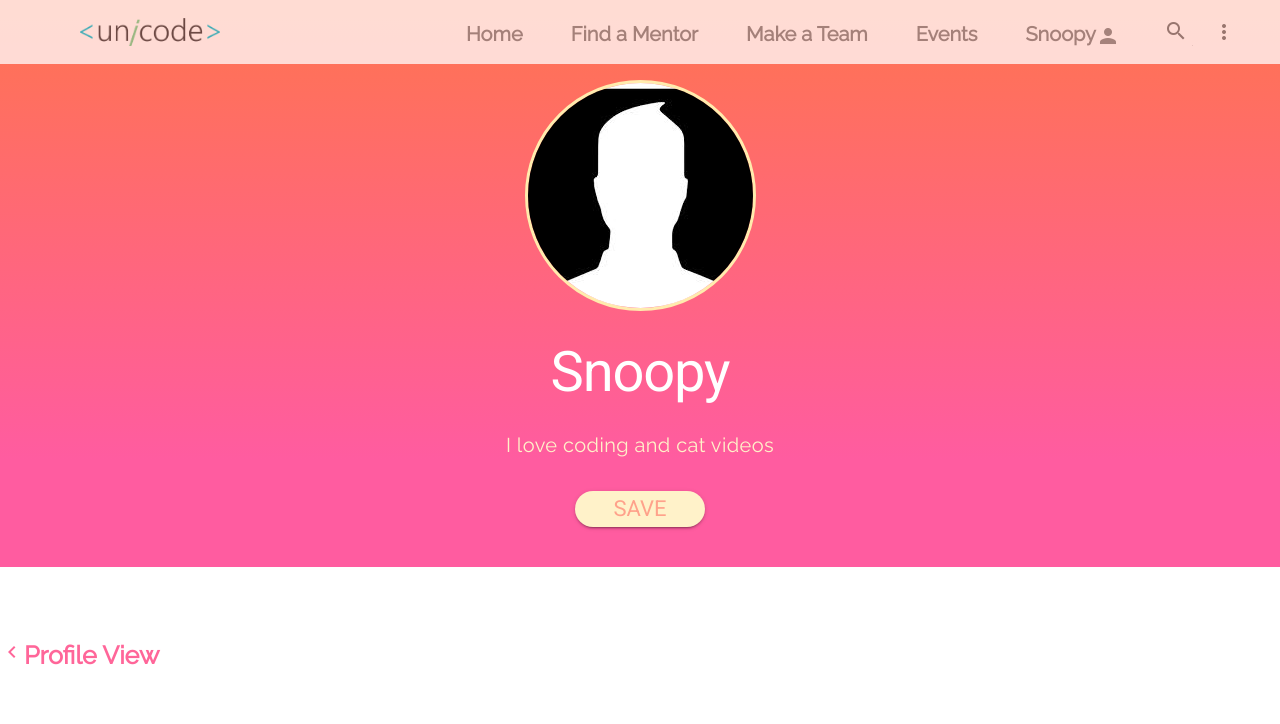
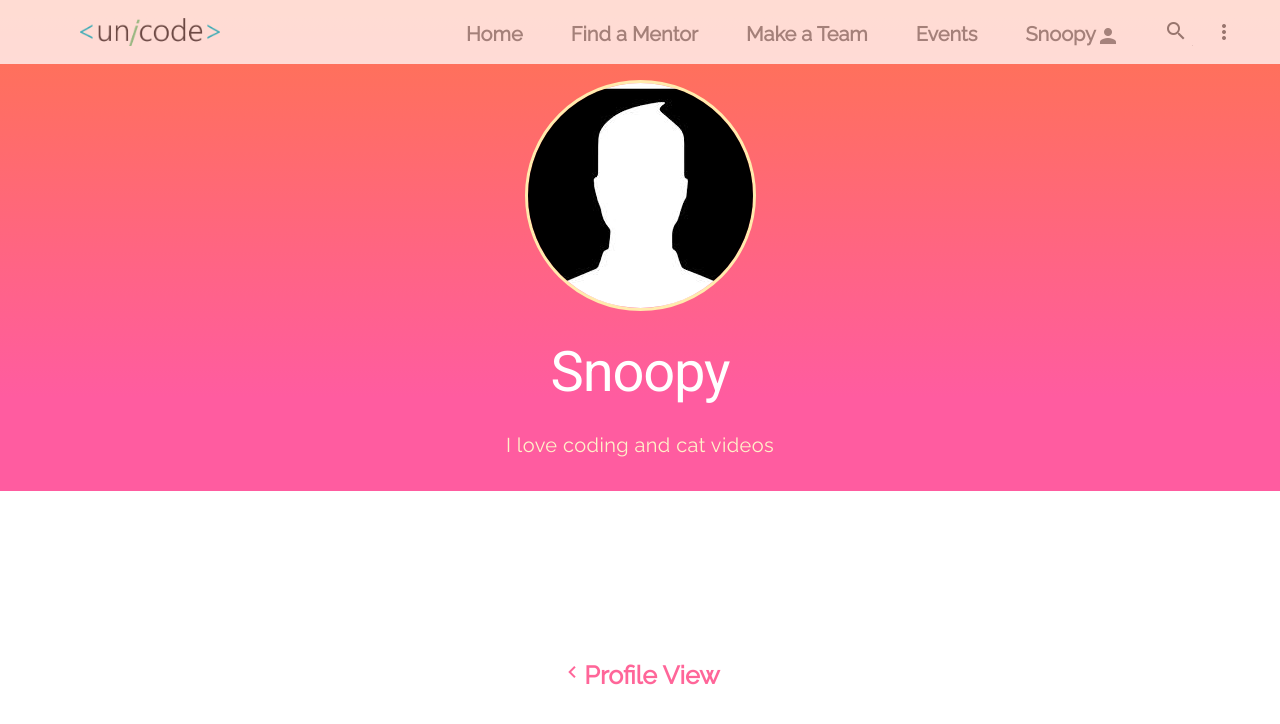
Before and after one commit to djunicode/DJ-Comps-Skill-Finder, a React (Create React App) app: page / in a window 1280 px wide. Shown: the top 724 px of the page. Built offline with nearby package versions, Linux system fonts and the light colour scheme.

Commit message:
Added form

```diff
--- a/src/components/Header.js
+++ b/src/components/Header.js
@@ -51,10 +51,8 @@ class Header extends Component {
           <h5>I love coding and cat videos</h5>
         </div>
         <br/>
-        <button className="save-button mdl-button mdl-js-button mdl-button--raised mdl-js-ripple-effect">
-          SAVE
-        </button>
-        <br/><br/>
+
+
       </div>
     );
   }
--- a/src/components/Main.js
+++ b/src/components/Main.js
@@ -69,6 +69,7 @@ class Main extends Component {
     render() {
         return (
         	<div>
+            <form method="POST">
         		<a href="" className="profile-view"><i className="material-icons">keyboard_arrow_left</i>Profile View</a>
         		<br/><br/><br/><br/><br/><br/><br/><br/>
             <center>
@@ -196,6 +197,12 @@ class Main extends Component {
 					<label for="behance" className="mdl-selectfield__label" value={this.state.behance} onChange={this.handleBehance}>Behance</label>&nbsp;&nbsp;&nbsp;&nbsp;
 					<input type="text" name="behance" id="behance" /><br/>
 				</div>
+        <br/>
+        <br/>
+        <button type="submit" className="save-button mdl-button mdl-js-button mdl-button--raised mdl-js-ripple-effect">
+          SAVE
+        </button>
+      </form>
         	</div>
        	);
     }
```
